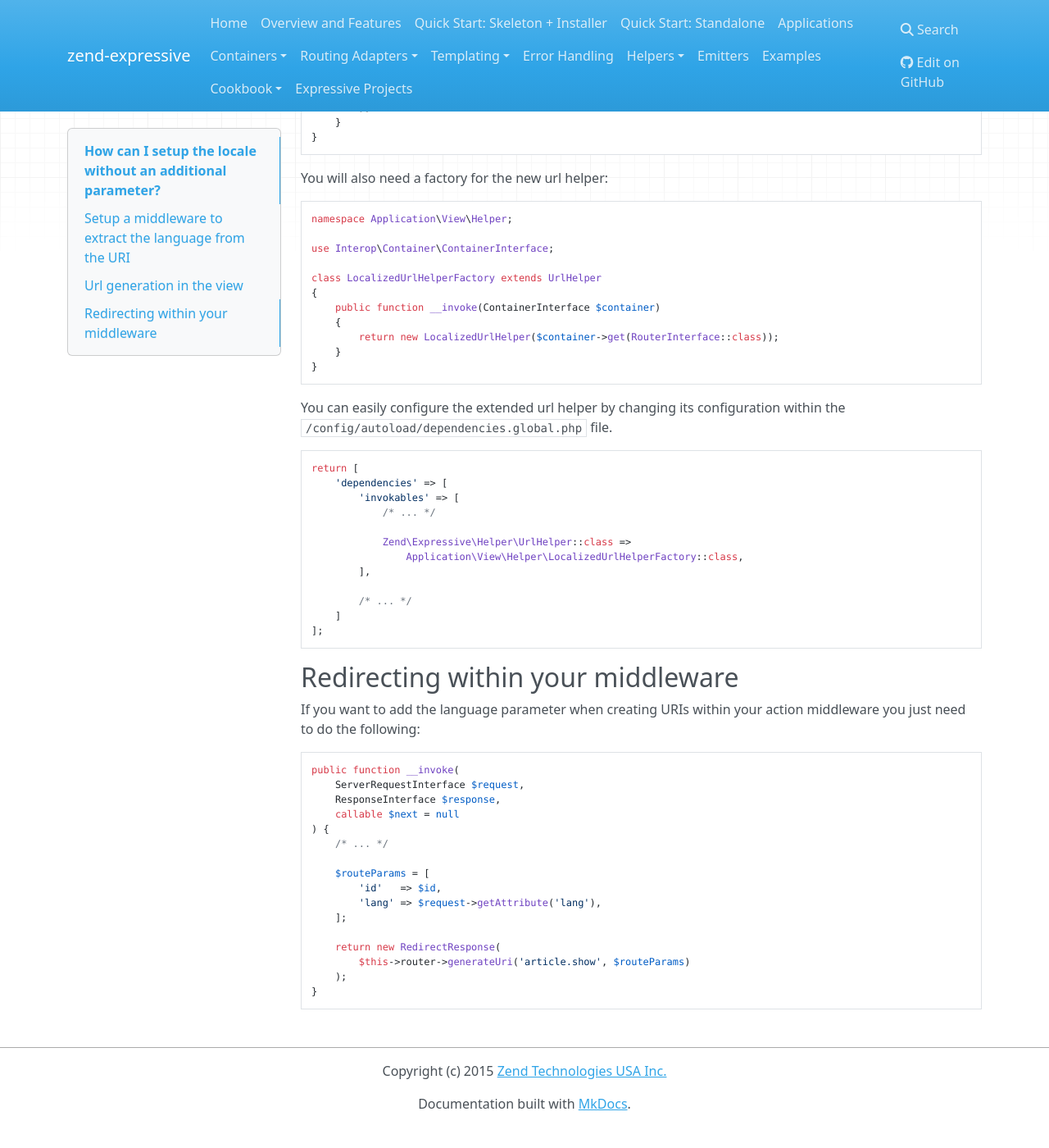
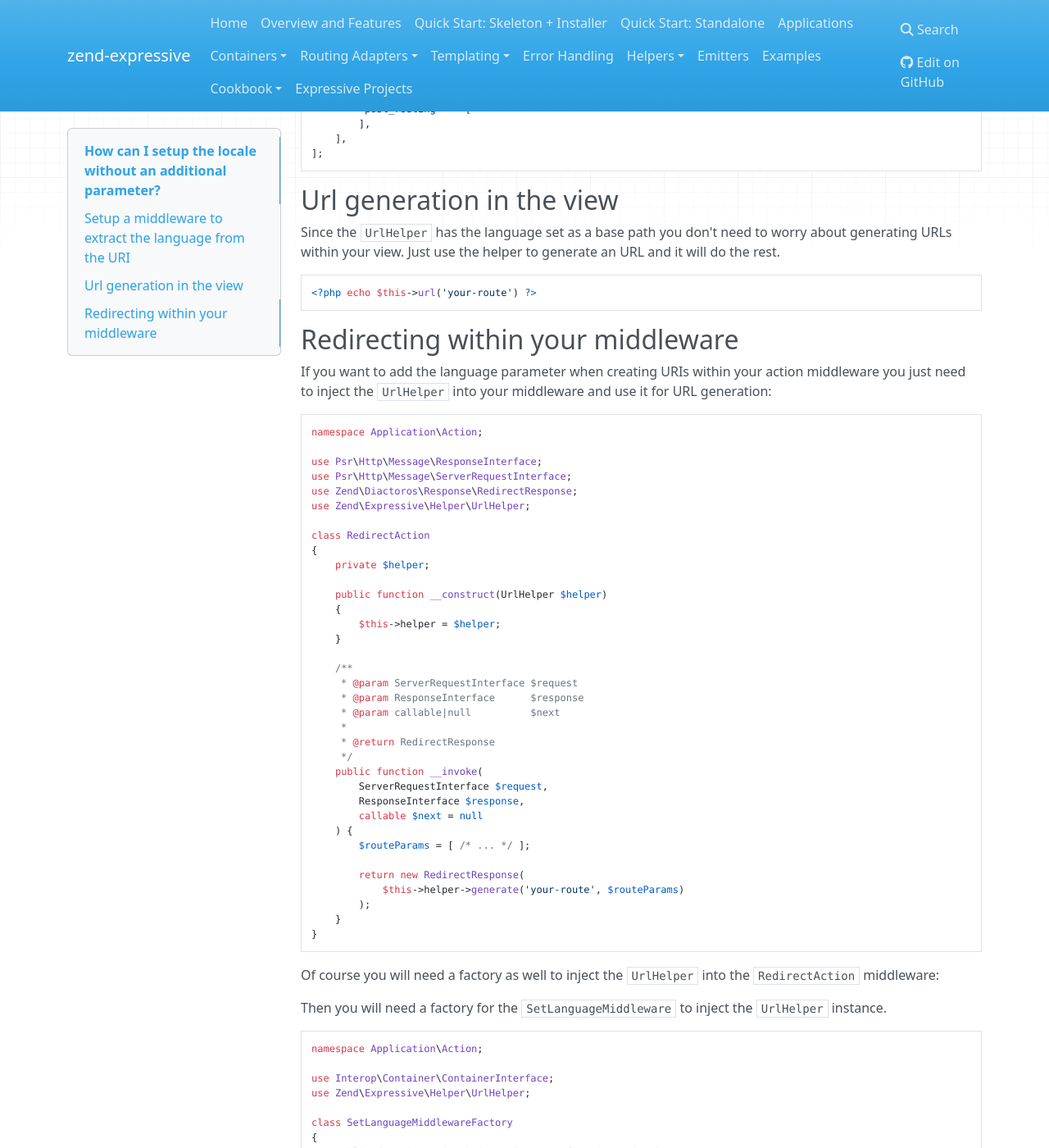
Before and after one commit to zendframework/zend-expressive, an MkDocs documentation site: the page built from doc/book/cookbook/setting-locale-without-routing-parameter.md, in a window 1280 px wide and 1400 px high, scrolled down 1881 px. Shown: the whole window at 82% size. Built offline with MkDocs 1.6.1, drawn with Linux system fonts in a browser that asks for light colours; nearby versions of some CDN libraries; old or Windows-style settings are respelled for this version of MkDocs; before the commit the page ends 3255 px from its top, so only the background shows below that; some of the changed text lies outside the part shown.

Commit message:
Removed localized url helper

````diff
--- a/doc/book/cookbook/setting-locale-without-routing-parameter.md
+++ b/doc/book/cookbook/setting-locale-without-routing-parameter.md
@@ -15,8 +15,18 @@
 ```php
 namespace Application\I18n;
 
+use Locale;
+use Zend\Expressive\Helper\UrlHelper;
+
 class SetLanguageMiddleware
 {
+    private $helper;
+
+    public function __construct(UrlHelper $helper)
+    {
+        $this->helper = $helper;
+    }
+
     public function __invoke($request, $response, callable $next)
     {
 
@@ -31,16 +41,38 @@
 
         $lang = $matches['lang'];
         Locale::setDefault($lang);
+        $this->helper->setBasePath($lang);
 
-        $path = substr($path, 3);
-        $request = $request
-            ->withUri($uri->withPath($path))
-            ->withAttribute('lang', $lang);
-
-        return $next($request, $response);
+        return $next(
+            $request->withUri(
+                $uri->withPath(substr($path, 3))
+            ),
+            $response
+        );
     }
 }
 ```
+
+Then you will need a factory for the `SetLanguageMiddleware` to inject the
+`UrlHelper` instance.
+
+```php
+namespace Application\I18n;
+
+use Interop\Container\ContainerInterface;
+use Zend\Expressive\Helper\UrlHelper;
+
+class SetLanguageMiddlewareFactory
+{
+    public function __invoke(ContainerInterface $container)
+    {
+        $urlHelper = $container->get(UrlHelper::class);
+
+        return new SetLanguageMiddleware($urlHelper);
+    }
+}
+```
+
 
 Afterwards you need to configure the `SetLanguageMiddleware` in your
 `/config/autoload/middleware-pipeline.global.php` file so that it is executed
@@ -49,14 +81,10 @@
 ```php
 return [
     'dependencies' => [
-        'invokables' => [
-            /* ... */
-
+        'factories' => [
             Application\I18n\SetLanguageMiddleware::class =>
-                Application\I18n\SetLanguageMiddleware::class,
+                Application\I18n\SetLanguageMiddlewareFactory::class,
         ],
-
-        /* ... */
     ]
 
     'middleware_pipeline' => [
@@ -78,84 +106,77 @@
 
 ## Url generation in the view ##
 
-The primary problem with it will be URI generation, as the router will be
-generating URIs without the language prefix, which will require a custom URI
-helper. However, this could even be something as simple as:
+Since the `UrlHelper` has the language set as a base path you don't need
+to worry about generating URLs within your view. Just use the helper to
+generate an URL and it will do the rest.
 
 ```php
-namespace Application\View\Helper;
+<?php echo $this->url('your-route') ?>
+```
 
-use Locale;
-use Zend\Expressive\ZendView\UrlHelper;
+## Redirecting within your middleware ##
 
-class LocalizedUrlHelper extends UrlHelper
+If you want to add the language parameter when creating URIs within your
+action middleware you just need to inject the `UrlHelper` into your
+middleware and use it for URL generation:
+
+```php
+namespace Application\Action;
+
+use Psr\Http\Message\ResponseInterface;
+use Psr\Http\Message\ServerRequestInterface;
+use Zend\Diactoros\Response\RedirectResponse;
+use Zend\Expressive\Helper\UrlHelper;
+
+class RedirectAction
 {
-    public function __invoke($route = null, $params = [])
+    private $helper;
+
+    public function __construct(UrlHelper $helper)
     {
-        return sprintf(
-            '/%s%s',
-            Locale::getDefault(),
-            parent::__invoke($route, $params)
+        $this->helper = $helper;
+    }
+
+    /**
+     * @param ServerRequestInterface $request
+     * @param ResponseInterface      $response
+     * @param callable|null          $next
+     *
+     * @return RedirectResponse
+     */
+    public function __invoke(
+        ServerRequestInterface $request,
+        ResponseInterface $response,
+        callable $next = null
+    ) {
+        $routeParams = [ /* ... */ ];
+
+        return new RedirectResponse(
+            $this->helper->generate('your-route', $routeParams)
         );
     }
 }
 ```
 
-You will also need a factory for the new url helper:
+Of course you will need a factory as well to inject the `UrlHelper` into
+the `RedirectAction` middleware:
+
+Then you will need a factory for the `SetLanguageMiddleware` to inject the
+`UrlHelper` instance.
 
 ```php
-namespace Application\View\Helper;
+namespace Application\Action;
 
 use Interop\Container\ContainerInterface;
+use Zend\Expressive\Helper\UrlHelper;
 
-class LocalizedUrlHelperFactory extends UrlHelper
+class SetLanguageMiddlewareFactory
 {
     public function __invoke(ContainerInterface $container)
     {
-        return new LocalizedUrlHelper($container->get(RouterInterface::class));
+        $urlHelper = $container->get(UrlHelper::class);
+
+        return new RedirectAction($urlHelper);
     }
 }
 ```
-
-You can easily configure the extended url helper by changing its configuration
-within the `/config/autoload/dependencies.global.php` file.
-
-```php
-return [
-    'dependencies' => [
-        'invokables' => [
-            /* ... */
-
-            Zend\Expressive\Helper\UrlHelper::class =>
-                Application\View\Helper\LocalizedUrlHelperFactory::class,
-        ],
-
-        /* ... */
-    ]
-];
-```
-
-## Redirecting within your middleware ##
-
-If you want to add the language parameter when creating URIs within your
-action middleware you just need to do the following:
-
-
-```php
-public function __invoke(
-    ServerRequestInterface $request,
-    ResponseInterface $response,
-    callable $next = null
-) {
-    /* ... */
-
-    $routeParams = [
-        'id'   => $id,
-        'lang' => $request->getAttribute('lang'),
-    ];
-
-    return new RedirectResponse(
-        $this->router->generateUri('article.show', $routeParams)
-    );
-}
-```
````
